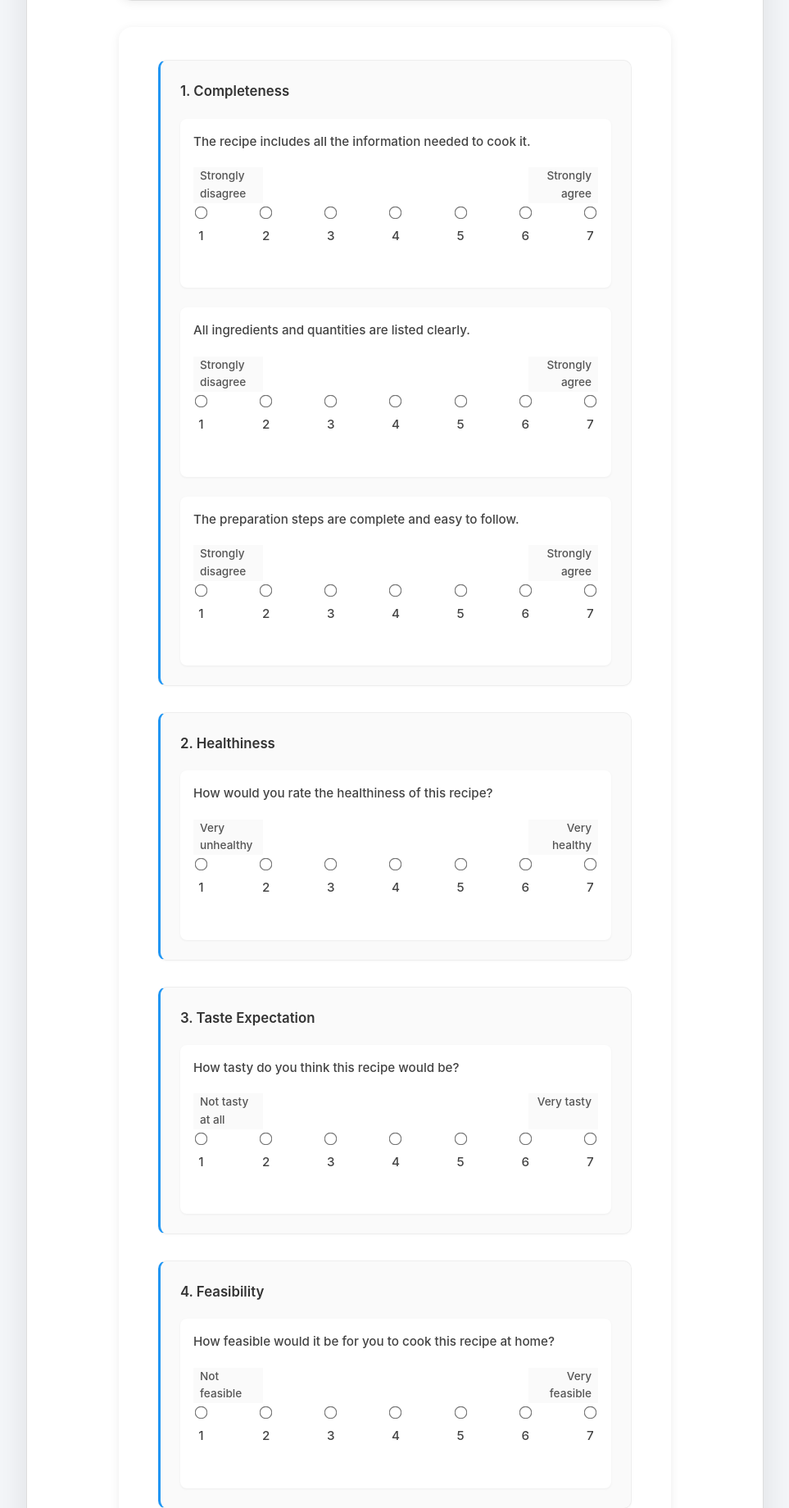
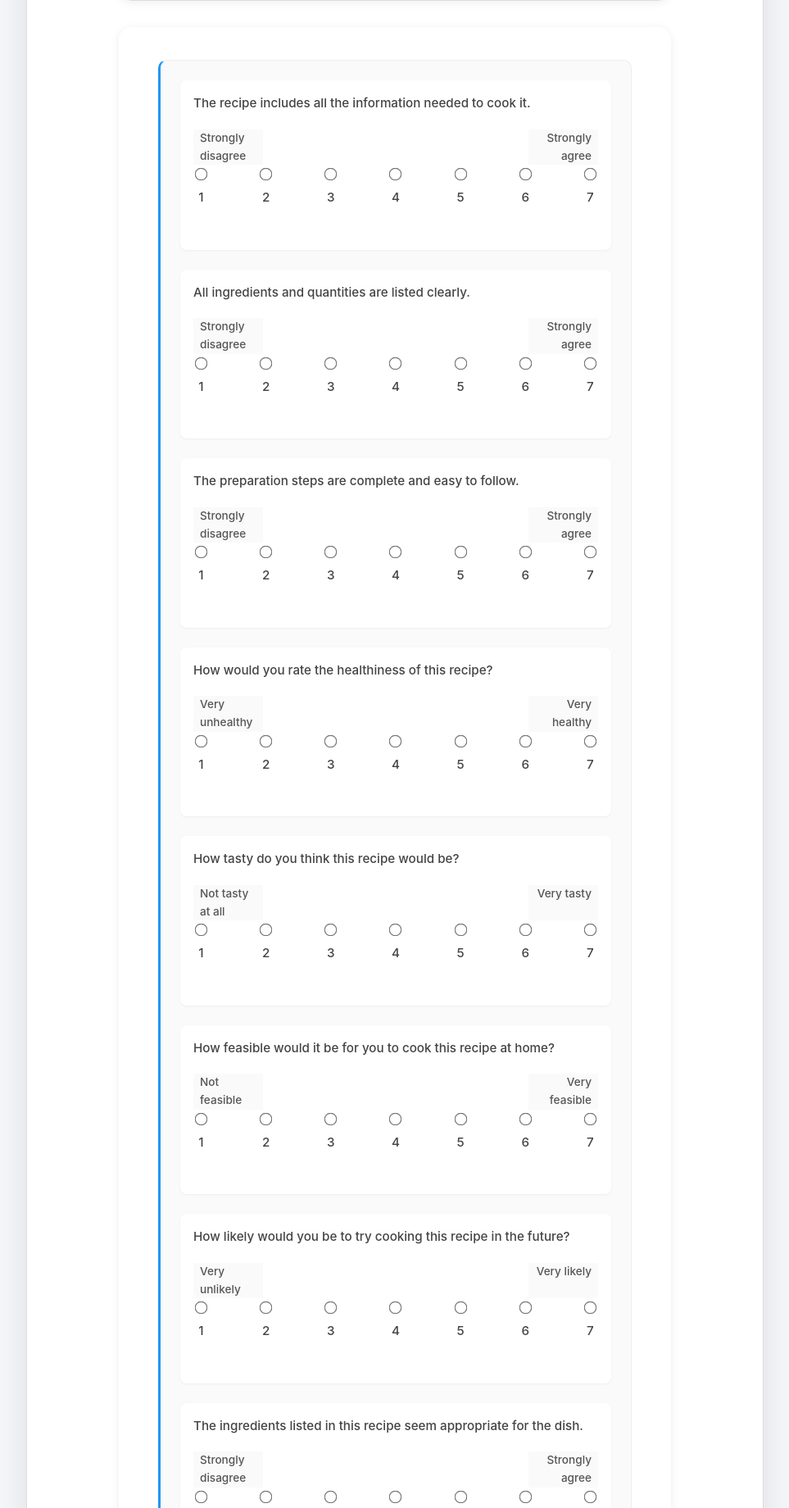
Before and after one commit to YelyzavetaLysova/nutritional_misinformation_user_study, a FastAPI app: template app/templates/recipe_evaluation.html in a window 1280 px wide. Shown: the part 1267-3107 px from the top of the page at 82% size, without its empty margins (158-1121 px from the left). Run offline with FastAPI, Linux system fonts and the light colour scheme; the template is opened without the code that fills it, so the values that code supplies are empty.

Commit message:
Update contact info and recipe evaluation layout
Expanded contact information in debriefing.html to include additional team members. Simplified the layout of recipe_evaluation.html by removing redundant labels and rating group wrappers, and adjusted the attention check to display on step 3. Added an empty create_db.py script and updated survey.db.

```diff
--- a/app/templates/debriefing.html
+++ b/app/templates/debriefing.html
@@ -31,7 +31,9 @@
                 <div class="contact-info">
                     <h3>Questions or Concerns?</h3>
                     <p>If you have any questions about this study or would like to learn more about the results once they are available, please contact the research team at:</p>
-                    <p><strong>Email:</strong> y.lysova@student.uib.no</p>
+                    <li><strong>Yelyzaveta Lysova</strong> – <a href="mailto:y.lysova@student.uib.no">y.lysova@student.uib.no</a></li>
+                    <li><strong>Prof. Dr. Christoph Trattner</strong> – University of Bergen (<a href="mailto:christoph.trattner@uib.no">christoph.trattner@uib.no</a>)</li>
+                    <li><strong>Assoc. Prof. II Alain Starke</strong> – University of Bergen (<a href="mailto:alain.starke@uib.no">alain.starke@uib.no</a>)</li>
                 </div>
 
                 <div class="thank-you">
--- a/app/templates/recipe_evaluation.html
+++ b/app/templates/recipe_evaluation.html
@@ -74,7 +74,6 @@
                 <input type="hidden" name="recipe_name" value="{{ recipe['Recipe Name'] }}">
                 <!-- 1. Completeness (3 sub-questions, styled block) -->
                 <div class="rating-group correctness-details">
-                    <label>1. Completeness</label>
                     <div class="subrating">
                         <label>The recipe includes all the information needed to cook it.</label>
                         <div class="rating-scale">
@@ -135,11 +134,7 @@
                             </div>
                         </div>
                     </div>
-                </div>
 
-                <!-- 2. Healthiness -->
-                <div class="rating-group correctness-details">
-                    <label>2. Healthiness</label>
                     <div class="subrating">
                         <label>How would you rate the healthiness of this recipe?</label>
                         <div class="rating-scale">
@@ -160,11 +155,8 @@
                             </div>
                         </div>
                     </div>
-                </div>
 
-                <!-- 3. Taste Expectation -->
-                <div class="rating-group correctness-details">
-                    <label>3. Taste Expectation</label>
+
                     <div class="subrating">
                         <label>How tasty do you think this recipe would be?</label>
                         <div class="rating-scale">
@@ -185,11 +177,7 @@
                             </div>
                         </div>
                     </div>
-                </div>
 
-                <!-- 4. Feasibility -->
-                <div class="rating-group correctness-details">
-                    <label>4. Feasibility</label>
                     <div class="subrating">
                         <label>How feasible would it be for you to cook this recipe at home?</label>
                         <div class="rating-scale">
@@ -210,11 +198,7 @@
                             </div>
                         </div>
                     </div>
-                </div>
 
-                <!-- 5. Likelihood to Try -->
-                <div class="rating-group correctness-details">
-                    <label>5. Likelihood to Try</label>
                     <div class="subrating">
                         <label>How likely would you be to try cooking this recipe in the future?</label>
                         <div class="rating-scale">
@@ -235,11 +219,6 @@
                             </div>
                         </div>
                     </div>
-                </div>
-
-                <!-- 6. Accuracy & Plausibility (4 sub-questions) -->
-                <div class="rating-group correctness-details">
-                    <label>6. Accuracy & Plausibility</label>
                     <div class="subrating">
                         <label>The ingredients listed in this recipe seem appropriate for the dish.</label>
                         <div class="rating-scale">
@@ -320,11 +299,7 @@
                             </div>
                         </div>
                     </div>
-                </div>
 
-                <!-- 7. Trust & Reliability (3 sub-questions) -->
-                <div class="rating-group correctness-details">
-                    <label>7. Trust & Reliability</label>
                     <div class="subrating">
                         <label>I would trust this recipe enough to try it myself.</label>
                         <div class="rating-scale">
@@ -345,9 +320,9 @@
                             </div>
                         </div>
                     </div>
-                    {% if step == 1 %}
+                    {% if step == 3 %}
                     <div class="subrating attention-check">
-                        <label><strong>Attention Check:</strong> Please choose <strong>4</strong> for this question.</label>
+                        <label style="font-size: 1.1em;"><strong>Attention Check:</strong> Please choose <strong>4</strong> for this question.</label>
                         <div class="rating-scale">
                             <div style="width: 100%;">
                                 <div style="display: flex; width: 100%; margin-bottom: 5px;">
@@ -406,12 +381,12 @@
                                 </div>
                             </div>
                         </div>
-                    </div>
                 </div>
+
 
                 <!-- 8. Optional open question -->
                 <div class="form-group">
-                    <label for="comments">8. Any additional comments about this recipe? (Optional, open question)</label>
+                    <label for="comments">Any additional comments about this recipe? (Optional, open question)</label>
                     <textarea id="comments" name="comments" rows="3" placeholder="Please share any thoughts about this recipe..."></textarea>
                 </div>
                 <button type="submit" class="btn-primary">Continue</button>
```
